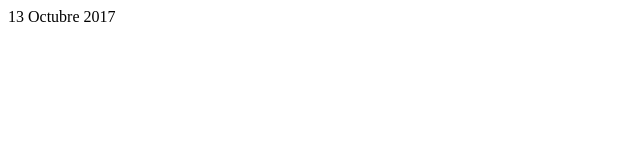
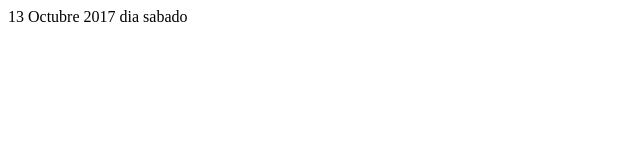
Before and after one commit to eduardofaundez/Arquitectura, a plain HTML site: page web/index.html in a window 1280 px wide. Shown: the full height of the page, 0-640 px from the left. Drawn offline with Linux system fonts and the light colour scheme.

Commit message:
Update index.html

```diff
--- a/web/index.html
+++ b/web/index.html
@@ -11,6 +11,6 @@ and open the template in the editor.
         <meta name="viewport" content="width=device-width, initial-scale=1.0">
     </head>
     <body>
-        <div>13 Octubre 2017</div>
+        <div>13 Octubre 2017 dia sabado</div>
     </body>
 </html>
```
